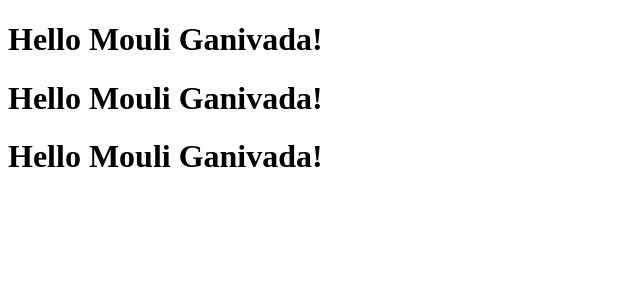
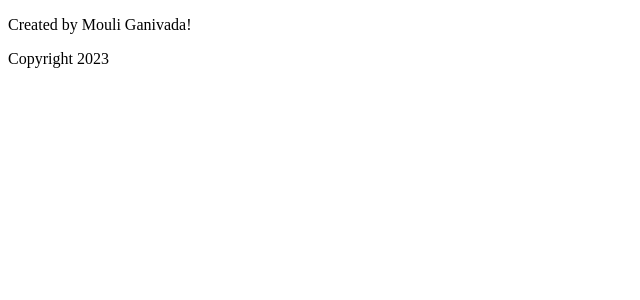
Before and after one commit to vishnu-mouli-102408/React-Docs, a React (Create React App) app: page / in a window 1280 px wide. Shown: the top 300 px of the page, without its empty margins (0-640 px from the left). Built offline with nearby package versions, Linux system fonts and the light colour scheme; the HTML template or start-up script is replaced by a standard one.

Commit message:
JSX expressions practise

```diff
--- a/src/index.js
+++ b/src/index.js
@@ -4,13 +4,24 @@ import ReactDom from "react-dom";
 const fName = "Mouli";
 const lName = "Ganivada";
 
+const d = new Date();
+let year = d.getFullYear();
+
+// ReactDom.render(
+//   <div>
+//     <h1>Hello {fName + " " + lName}!</h1>
+//     <h1>
+//       Hello {fName} {lName}!
+//     </h1>
+//     <h1> Hello {`${fName} ${lName}`}!</h1>
+//   </div>,
+//   document.getElementById("root")
+// );
+
 ReactDom.render(
   <div>
-    <h1>Hello {fName + " " + lName}!</h1>
-    <h1>
-      Hello {fName} {lName}!
-    </h1>
-    <h1> Hello {`${fName} ${lName}`}!</h1>
+    <p> Created by {`${fName} ${lName}!`} </p>
+    <p> Copyright {year}</p>
   </div>,
   document.getElementById("root")
 );
```
